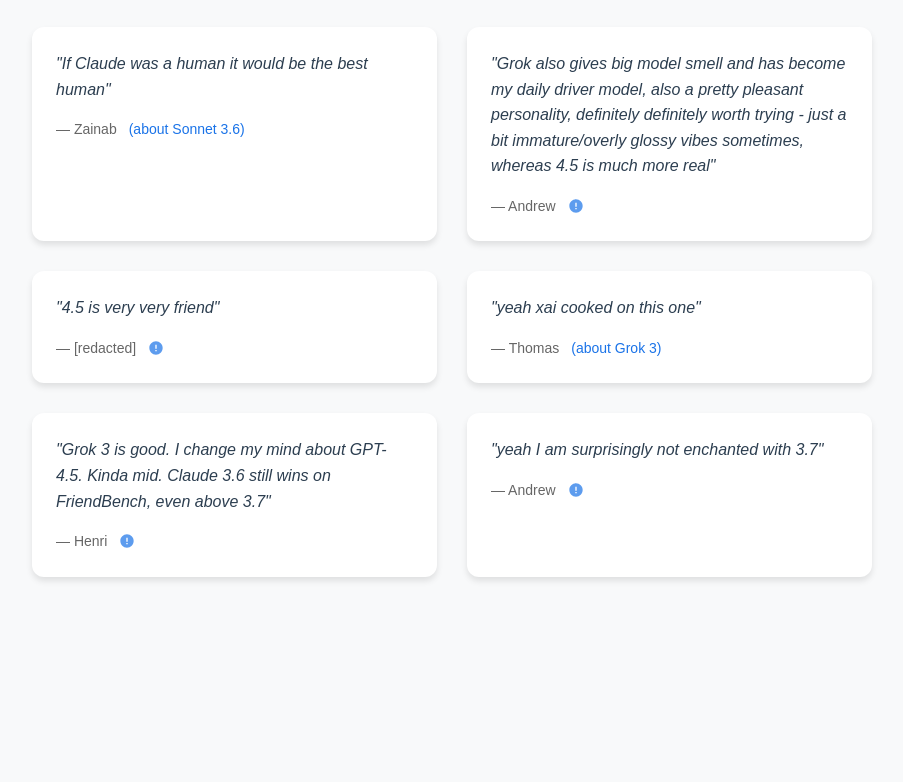
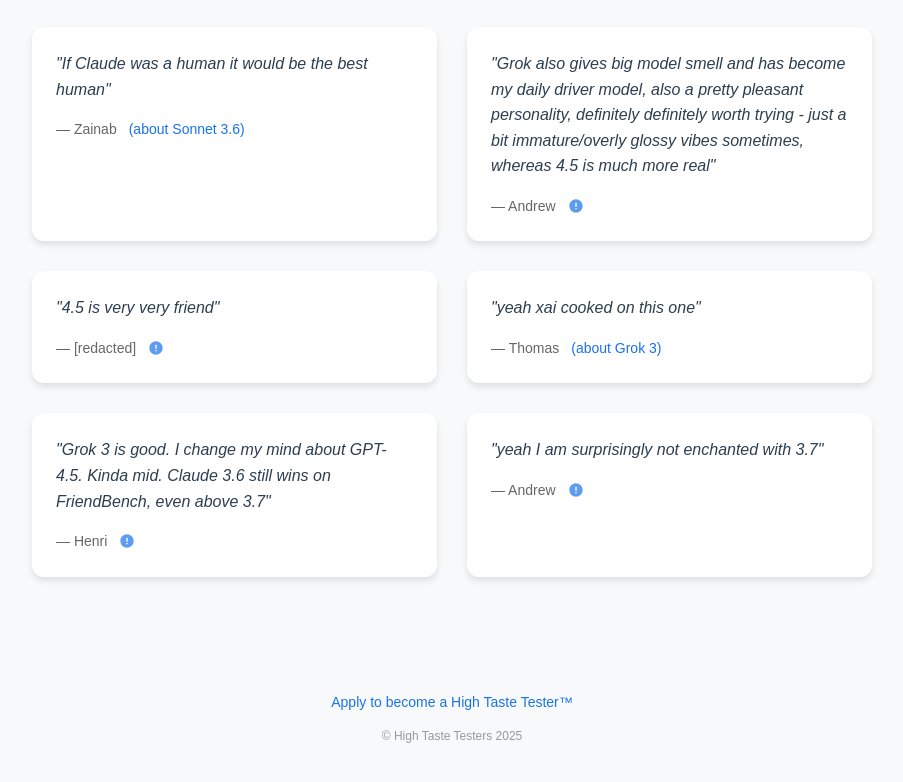
Before and after one commit to henri123lemoine/friendbench, a plain HTML site: page frontend/index.html in a window 1280 px wide. Shown: the part 604-1386 px from the top of the page, without its empty margins (188-1091 px from the left). Before the commit the page ends 1261 px from the top, so only its background shows below. Drawn offline with Linux system fonts and the light colour scheme.

Commit message:
Add footer with High Taste Testers application link and copyright

```diff
--- a/frontend/index.html
+++ b/frontend/index.html
@@ -323,5 +323,16 @@
       quotesGrid.appendChild(quoteCard);
     });
   </script>
+
+  <footer style="text-align: center; margin-top: 40px; padding-bottom: 20px; width: 100%;">
+    <p style="color: #666; font-size: 14px;">
+      <a href="https://forms.gle/neHXHQefimeoVwuG7" style="color: #1a73e8; text-decoration: none; font-weight: 500; transition: opacity 0.2s ease;" target="_blank" rel="noopener noreferrer">
+        Apply to become a High Taste Tester™
+      </a>
+    </p>
+    <p style="color: #999; font-size: 12px; margin-top: 10px;">
+      © High Taste Testers 2025
+    </p>
+  </footer>
 </body>
 </html>
```
